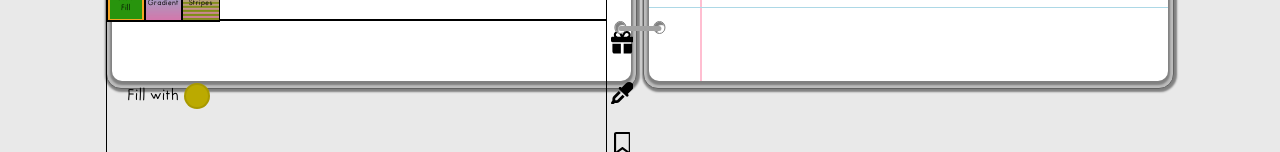
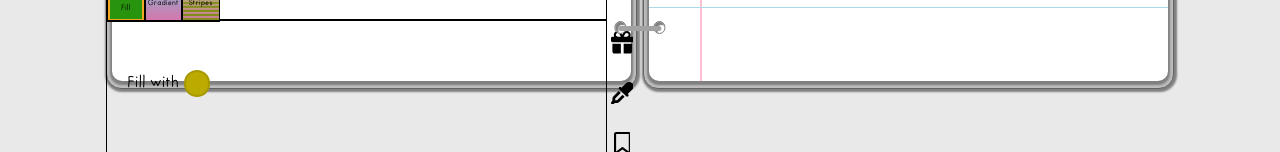
Before and after one commit to nataliefreed/motif, a SvelteKit app: page / in a window 1280 px wide. Shown: the part 648-800 px from the top of the page. Built offline with nearby package versions, Linux system fonts and the light colour scheme.

Commit message:
color widget now aligned with popup

```diff
--- a/src/components/actions and widgets/ColorWidget.svelte
+++ b/src/components/actions and widgets/ColorWidget.svelte
@@ -81,6 +81,7 @@
   bind:this={hiddenColorInput}
   class="hidden-color-picker"
   on:input={handleColorChange}
+  value={value}
 />
 
 
@@ -99,7 +100,13 @@
   }
 
   .hidden-color-picker {
-    display: none;
+    width: 1px;
+    height: 1px;
+    margin-left: -1em;
+    margin-right: 0.5em;
+    border: none;
+    color: transparent;
+    background-color: transparent;
   }
 </style>
 
```
